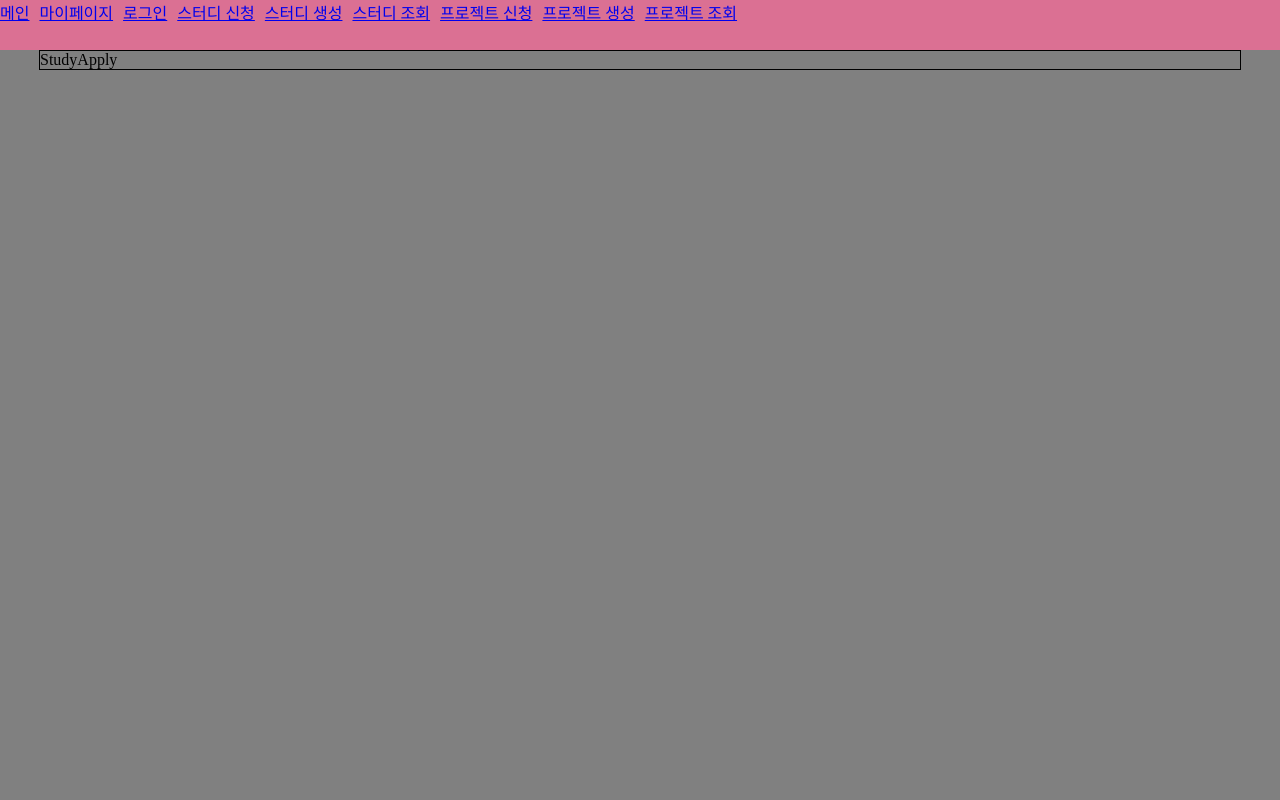
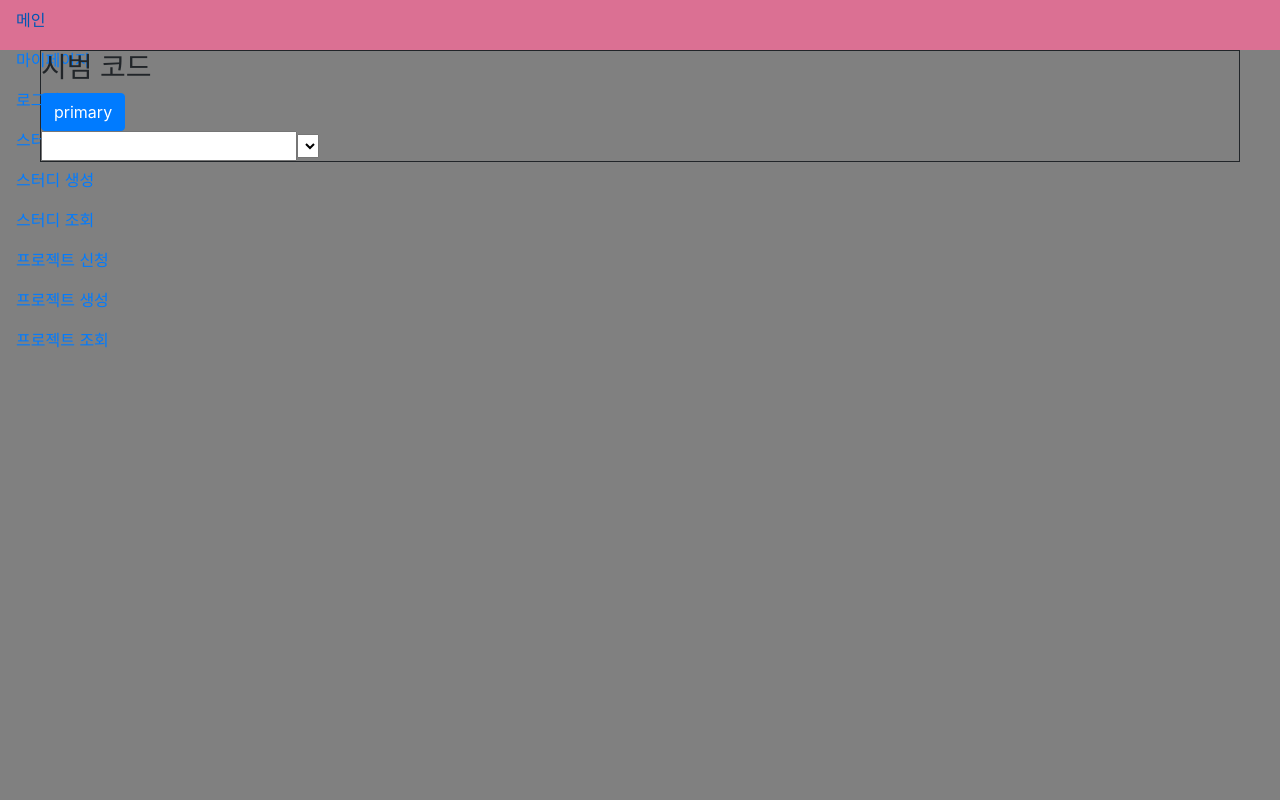
Before and after one commit to 3ddd-developers/3d-frontend, a React app: page /studyApply in a window 1280 px wide. Shown: the top 800 px of the page. Built offline with nearby package versions, Linux system fonts and the light colour scheme.

Commit message:
리액트 부트스트랩 설치

```diff
--- a/src/pages/study/StudyApply.jsx
+++ b/src/pages/study/StudyApply.jsx
@@ -1,9 +1,28 @@
 import React from 'react';
+import {ButtonToolbar, Button} from 'react-bootstrap';
+
+
+
+
 
 const StudyApply = () => {
     return (
         <>
-            StudyApply
+            <h3>시범 코드</h3>
+            <ButtonToolbar>
+                <Button bsStyle="primary">primary</Button>
+            </ButtonToolbar>
+            <form>
+
+                <input></input>
+                <select>
+                    <option></option>
+                    <option></option>
+                    <option></option>
+                    <option></option>
+                    <option></option>
+                </select>
+            </form>
         </>
     );
 };
--- a/src/pages/study/StudyCreate.jsx
+++ b/src/pages/study/StudyCreate.jsx
@@ -1,9 +1,25 @@
 import React from 'react';
+import Container from "react-bootstrap/Container";
+import Row from "react-bootstrap/Row";
+import Col from "react-bootstrap/Col";
+import "bootstrap/dist/css/bootstrap.min.css";
 
 const StudyCreate = () => {
     return (
         <>
-            StudyCreate
+        <Container>
+            <Row>
+                <Col xs={4}>foo</Col>
+                <Col xs={{ span: 4, offset: 4 }}>bar</Col>
+            </Row>
+            <Row>
+                <Col xs={{ span: 3, offset: 3 }}>foo</Col>
+                <Col xs={{ span: 3, offset: 3 }}>bar</Col>
+            </Row>
+            <Row>
+                <Col xs={{ span: 6, offset: 3 }}>foo</Col>
+            </Row>
+        </Container>
         </>
     );
 };
```
Also changed, not shown: package.json (+6 -4 lines), 1 other file (tests, documents, lock files or other folders).
